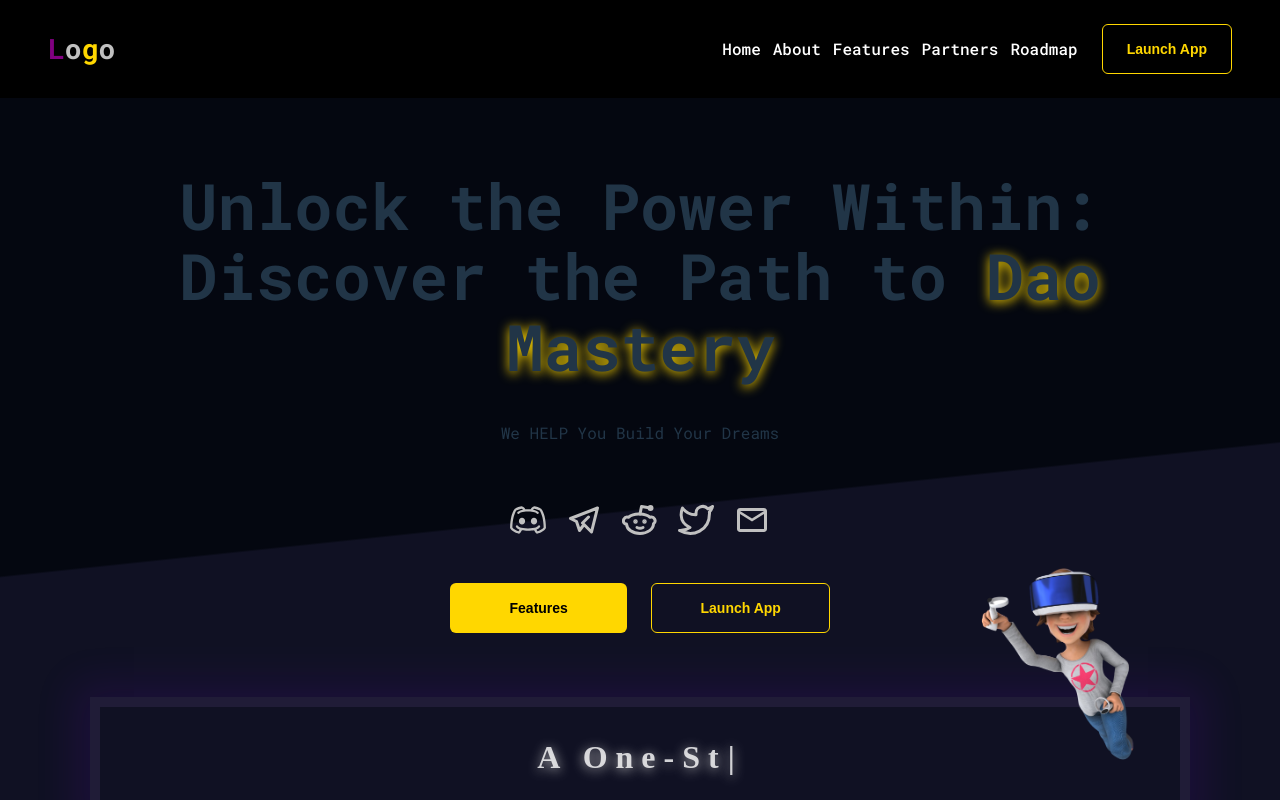
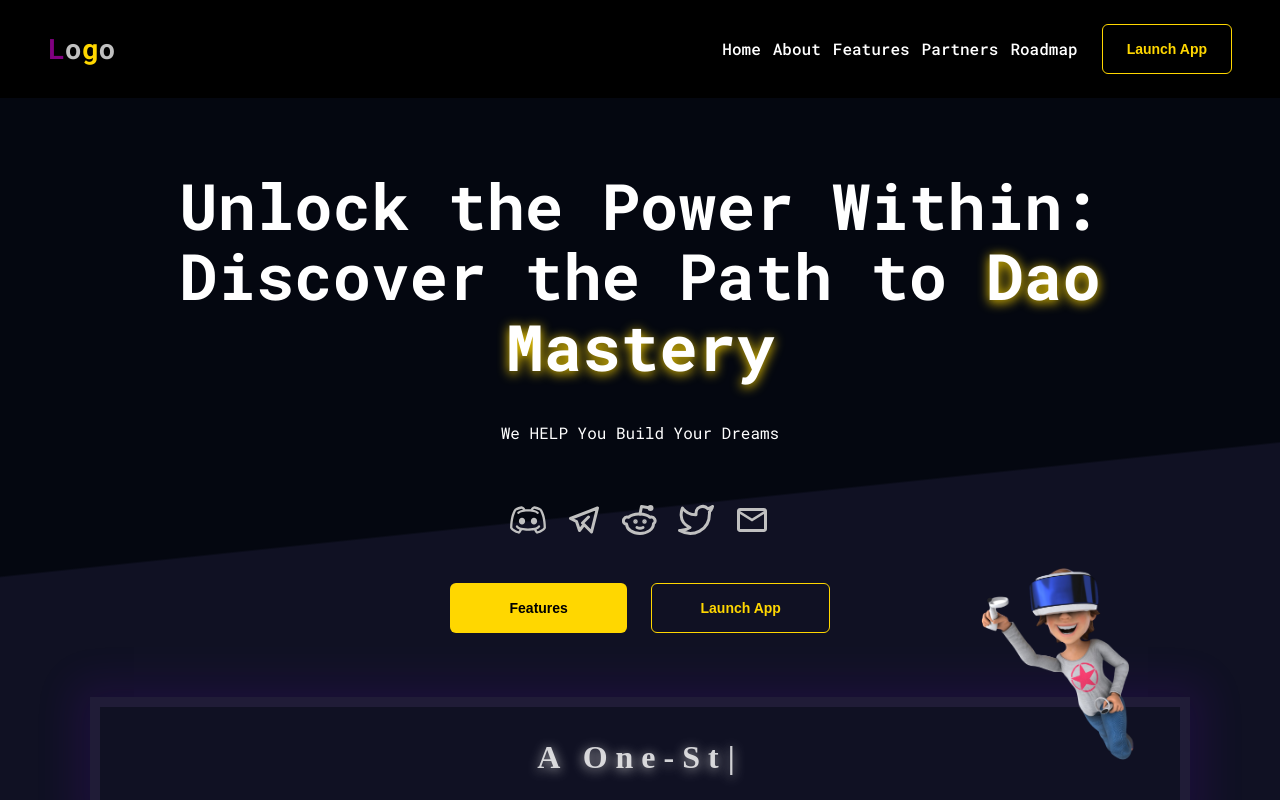
Before and after one commit to ACOMUnity/ACOMUnity-MasterSite, a React (Vite) app: page / in a window 1280 px wide. Shown: the top 800 px of the page. Built offline with nearby package versions, Linux system fonts and the light colour scheme; a web font is replaced by a local one.

Commit message:
Fixed global error

```diff
--- a/src/styles/global.styled.ts
+++ b/src/styles/global.styled.ts
@@ -85,7 +85,7 @@ ul, ol {
 
 @media (prefers-color-scheme: light) {
   :root {
-    color: #213547;
+    color: #fff;
     background-color: #ffffff;
   }
   a:hover {
```
